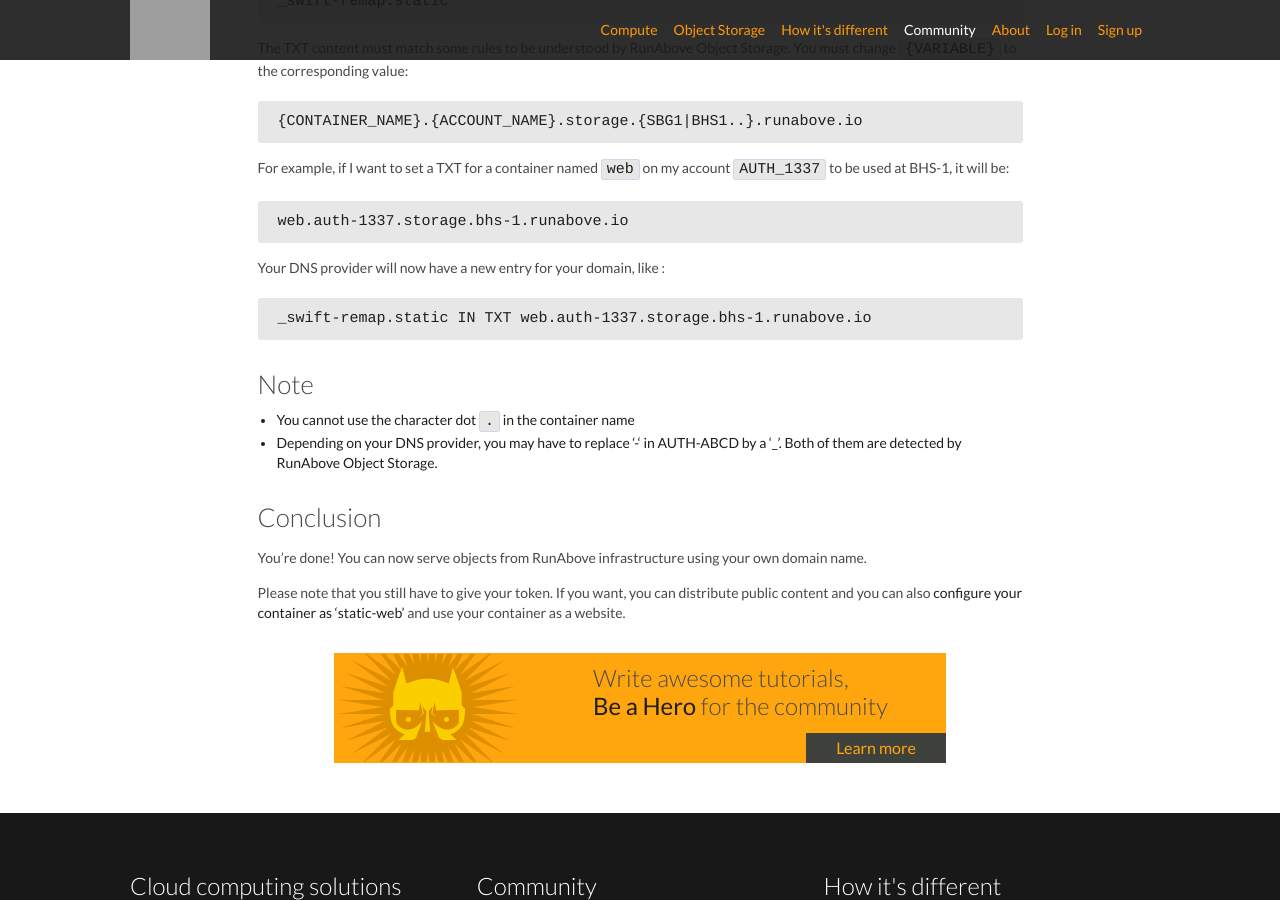
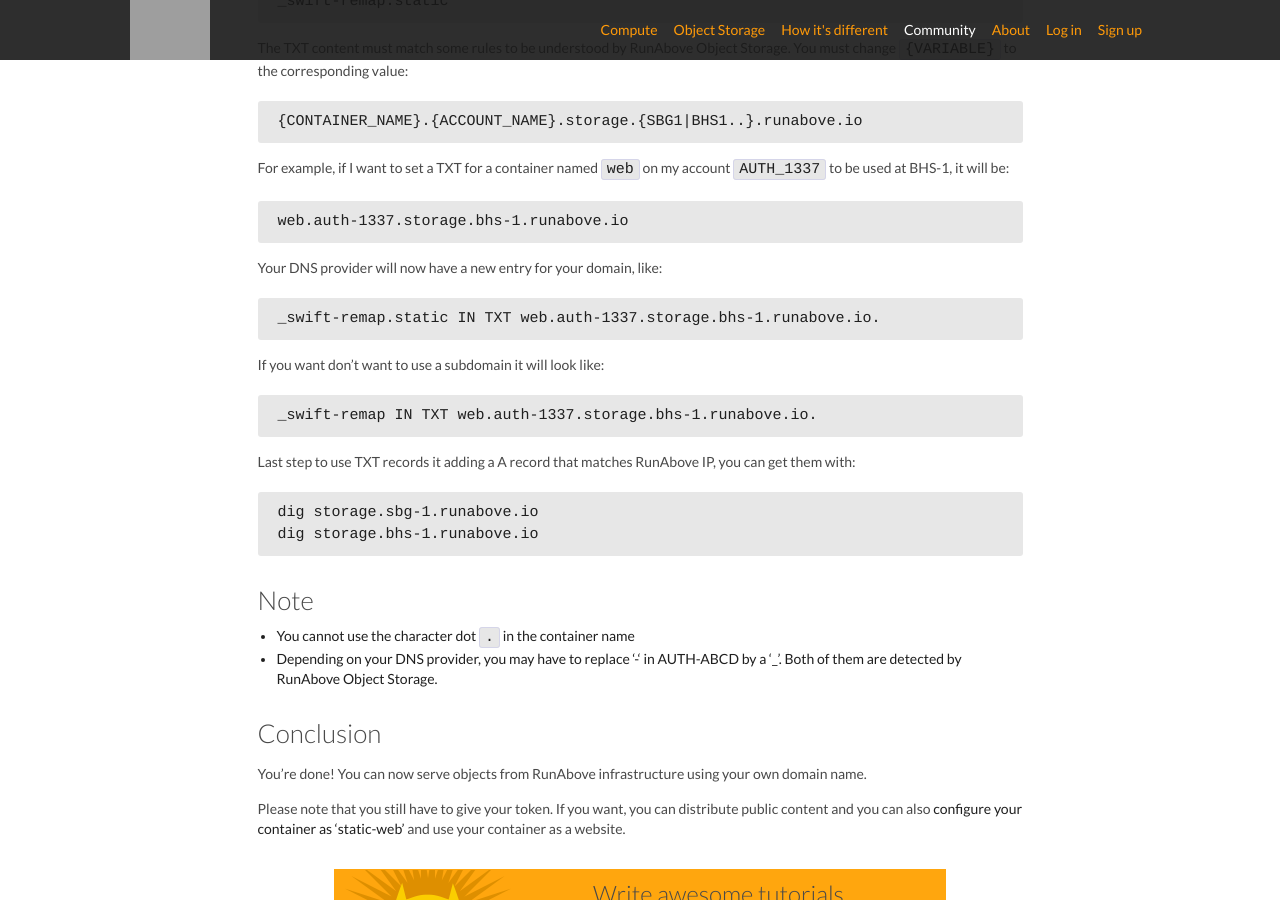
Before and after one commit to ovhlabs/knowledge-base, a Jekyll site: the page built from en/_posts/2014-12-19-how-to-put-object-storage-behind-your-domain-name.md, in a window 1280 px wide and 900 px high, scrolled down 1747 px. Built offline with Jekyll 4.4.1, drawn with Linux system fonts in a browser that asks for light colours; Markdown is read by kramdown in place of the engine named in the settings; comment, search, counter and statistics services are not loaded; grey boxes are pictures that could not be loaded.

Commit message:
Update TXT records for domain

```diff
--- a/en/_posts/2014-12-19-how-to-put-object-storage-behind-your-domain-name.md
+++ b/en/_posts/2014-12-19-how-to-put-object-storage-behind-your-domain-name.md
@@ -73,10 +73,19 @@
 
     web.auth-1337.storage.bhs-1.runabove.io
 
-Your DNS provider will now have a new entry for your domain, like :
+Your DNS provider will now have a new entry for your domain, like:
 
-    _swift-remap.static IN TXT web.auth-1337.storage.bhs-1.runabove.io
+    _swift-remap.static IN TXT web.auth-1337.storage.bhs-1.runabove.io.
 
+If you want don't want to use a subdomain it will look like:
+
+    _swift-remap IN TXT web.auth-1337.storage.bhs-1.runabove.io.
+
+Last step to use TXT records it adding a A record that matches RunAbove IP, you
+can get them with:
+
+    dig storage.sbg-1.runabove.io
+    dig storage.bhs-1.runabove.io
 
 Note
 ----
```
